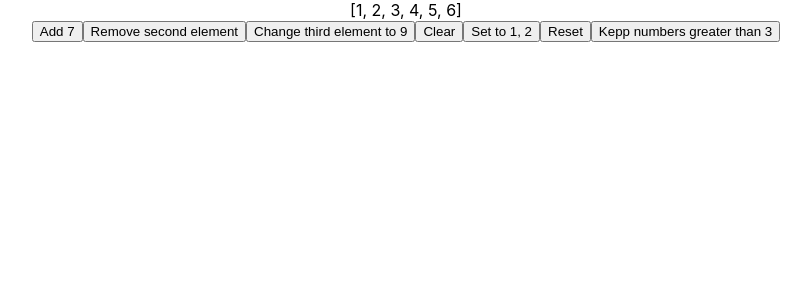
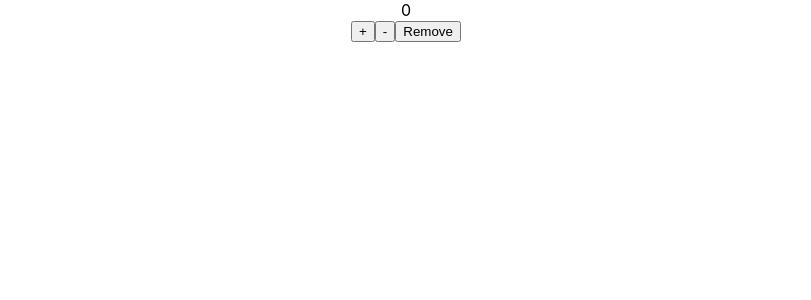
Before and after one commit to dimon08888/custom-hooks, a React (Create React App) app: page / in a window 1280 px wide. Shown: the top 300 px of the page, without its empty margins (234-1045 px from the left). Built offline with nearby package versions, Linux system fonts and the light colour scheme.

Commit message:
Добавлен useLocalStorage

```diff
--- a/src/App.tsx
+++ b/src/App.tsx
@@ -3,13 +3,17 @@ import './App.css'
 import useToggle from './hooks/useToggle'
 import useCounter from './hooks/useCounter'
 import useArray from './hooks/useArray'
+import useStateWithHistory from './hooks/useStateWithHistory'
+import useLocalStorage from './hooks/useLocalStorage'
 
 function App() {
   return (
     <div className="App">
       {/* <ToggleExample /> */}
-      <ArrayExample />
+      {/* <ArrayExample /> */}
       {/* <CounterExample /> */}
+      {/* <StateWithHistoryExample /> */}
+      <LocalStorageExample />
     </div>
   )
 }
@@ -37,6 +41,12 @@ function ArrayExample() {
   const { array, push, remove, update, clear, set, reset, filter } = useArray([
     1, 2, 3, 4, 5, 6,
   ])
+
+  // React.useEffect(() => {
+  //   setTimeout(() => {
+  //     push(8)
+  //   }, 2000)
+  // }, [push])
 
   return (
     <div>
@@ -69,4 +79,85 @@ function CounterExample() {
   )
 }
 
+// function StateWithHistoryExample() {
+//   const [count, setCount, { forward, back, go, history }] = useStateWithHistory(1, 10)
+
+//   return (
+//     <div>
+//       <div>{count}</div>
+//       <div>{history.join(', ')}</div>
+
+//       <button onClick={() => setCount(currentCount => currentCount * 2)}>Double</button>
+//       <button onClick={() => setCount(currentCount => currentCount + 1)}>
+//         Increment
+//       </button>
+//       <button onClick={back}>Back</button>
+//       <button onClick={forward}>Forward</button>
+//       <button onClick={() => go(2)}>Go to 3</button>
+//     </div>
+//   )
+// }
+
+function LocalStorageExample() {
+  const [counter, setCounter, removeCounter] = useLocalStorage('counter', 0)
+
+  return (
+    <div>
+      <div>{counter}</div>
+      <button onClick={() => setCounter(counter => counter + 1)}>+</button>
+      <button onClick={() => setCounter(counter => counter - 1)}>-</button>
+      <button onClick={removeCounter}>Remove</button>
+    </div>
+  )
+}
+
+// const Component = React.memo((props: { removeCounter?: () => void }) => {
+//   console.log('RENDER')
+//   return (
+//     <div>
+//       Component
+//       <button onClick={props.removeCounter}>Remove from local storage</button>
+//     </div>
+//   )
+// })
+
+// function Component(props: { removeCounter?: () => void }) {
+//   console.log('RENDER')
+//   return (
+//     <div>
+//       Component
+//       <button onClick={props.removeCounter}>Remove from local storage</button>
+//     </div>
+//   )
+// }
+
+// const MemoedComponent = React.memo(Component)
+
+// class Component extends React.PureComponent<{
+//   removeCounter?: () => void
+//   prop?: number
+// }> {
+// shouldComponentUpdate(nextProps: { removeCounter?: () => void; prop?: number }) {
+//   if (this.props.prop !== nextProps.prop) {
+//     return true
+//   }
+
+//   if (this.props.removeCounter !== nextProps.removeCounter) {
+//     return true
+//   }
+
+//   return false
+// }
+
+//   render() {
+//     console.log('RENDER')
+//     return (
+//       <div>
+//         Component
+//         <button onClick={this.props.removeCounter}>Remove from local storage</button>
+//       </div>
+//     )
+//   }
+// }
+
 export default App
--- a/src/hooks/useArray.tsx
+++ b/src/hooks/useArray.ts
@@ -1,17 +1,13 @@
-import { useState } from 'react'
+import { useCallback, useState } from 'react'
 
 export default function useArray<Type>(initialValue: Type[]) {
   const [initialValueCopy] = useState(initialValue)
   const [array, setArray] = useState(initialValue)
 
-  function push(value: Type) {
-    // setArray(currentArray => {
-    //   const copyArray = currentArray.slice()
-    //   copyArray.push(7)
-    //   return copyArray
-    // })
-    setArray(currentArray => [...currentArray, value])
-  }
+  const push = useCallback(
+    (value: Type) => setArray(currentArray => [...currentArray, value]),
+    [],
+  )
 
   function remove(index: number) {
     // setArray(currentArray => {
--- /dev/null
+++ b/src/hooks/useLocalStorage.ts
@@ -0,0 +1,48 @@
+import { useState, useEffect, /* useMemo, */ useCallback } from 'react'
+
+export default function useLocalStorage<T>(
+  key: string,
+  initialValue: T | (() => T),
+): [T, (newValue: T | ((currentValue: T) => T)) => void, () => void] {
+  const [value, setValue] = useState(initialValue)
+
+  // CORRECT. WORKS WITH SERVER SIDE RENDERING (REACT < 18.0.0)
+  useEffect(() => {
+    try {
+      const value = window.localStorage.getItem(key)
+      if (value !== null) {
+        setValue(JSON.parse(value))
+      }
+    } catch {}
+  }, [key])
+
+  // WRONG. DOES NOT WORK WITH SERVER SIDE RENDERING
+  // const [value, setValue] = useState<T>(() => {
+  //   const value = window.localStorage.getItem(key)
+
+  //   if (value !== null) {
+  //     try {
+  //       return JSON.parse(value)
+  //     } catch {
+  //       return initialValue
+  //     }
+  //   }
+
+  //   return initialValue
+  // })
+
+  useEffect(() => {
+    try {
+      window.localStorage.setItem(key, JSON.stringify(value))
+    } catch {}
+  }, [key, value])
+
+  // const removeCounter = useMemo(() => () => window.localStorage.removeItem(key), [key])
+  const removeCounter = useCallback(() => {
+    try {
+      window.localStorage.removeItem(key)
+    } catch {}
+  }, [key])
+
+  return [value, setValue, removeCounter]
+}
--- /dev/null
+++ b/src/hooks/useStateWithHistory.ts
@@ -0,0 +1,14 @@
+import { Type } from 'typescript'
+import { useState } from 'react'
+
+export default function useStateWithHistory<Type>(initialValue: Type, capacity: number) {
+  const [value, setValue] = useState(initialValue)
+
+  function count() {
+    return value
+  }
+
+  function setCount() {}
+
+  return [count, setCount, {}]
+}
```
